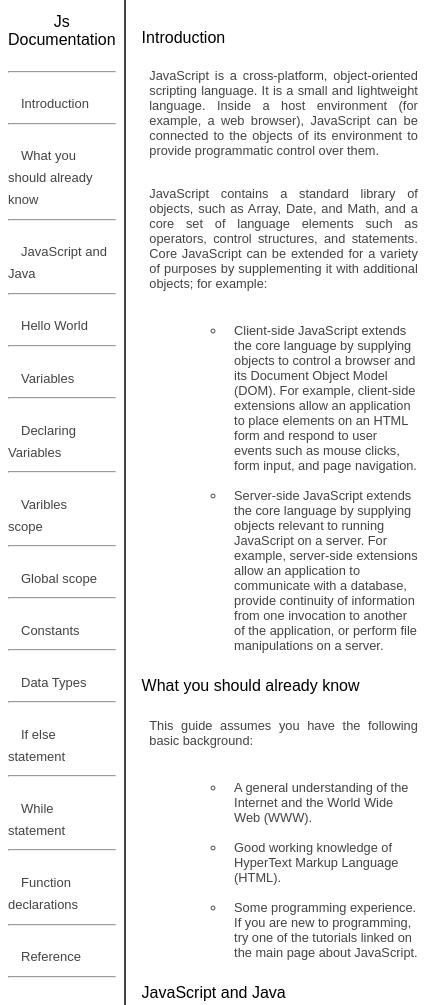
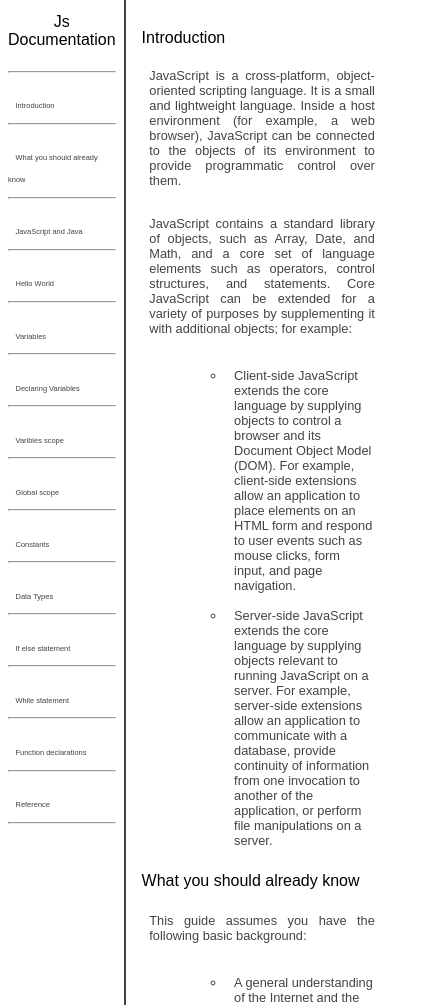
Before and after one commit to Vaigarai14/freecodecamp-techdoc, a plain HTML site: page index.html in a window 390 px wide. Shown: the top 1005 px of the page, 441 px wide, since content can reach past the window. Drawn offline with Linux system fonts and the light colour scheme.

Commit message:
added layout perfectly for mobile and pc

```diff
--- a/style.css
+++ b/style.css
@@ -41,7 +41,6 @@ body {
 
 #overflow {
     overflow-x: hidden;
-    width: 100%;
     height: 40em;
     padding: 1em;
     border-left: 2px solid var(--secoundcolor);
@@ -82,7 +81,7 @@ code {
 
     #hr h3 a {
         /* color: red; */
-        font-size: small;
+        font-size: 0.4em;
     }
 
     /* #hr h3 {
@@ -98,10 +97,10 @@ code {
     section #overflow {
         /* color: red; */
         /* background-color: aquamarine; */
-        width: 90%;
-        margin: 0 2em 0 0;
+        width: 85%;
         height: auto;
         border-left: 2px solid var(--secoundcolor);
+        overflow-x: none;
     }
 
     #overflow header h1,
```
